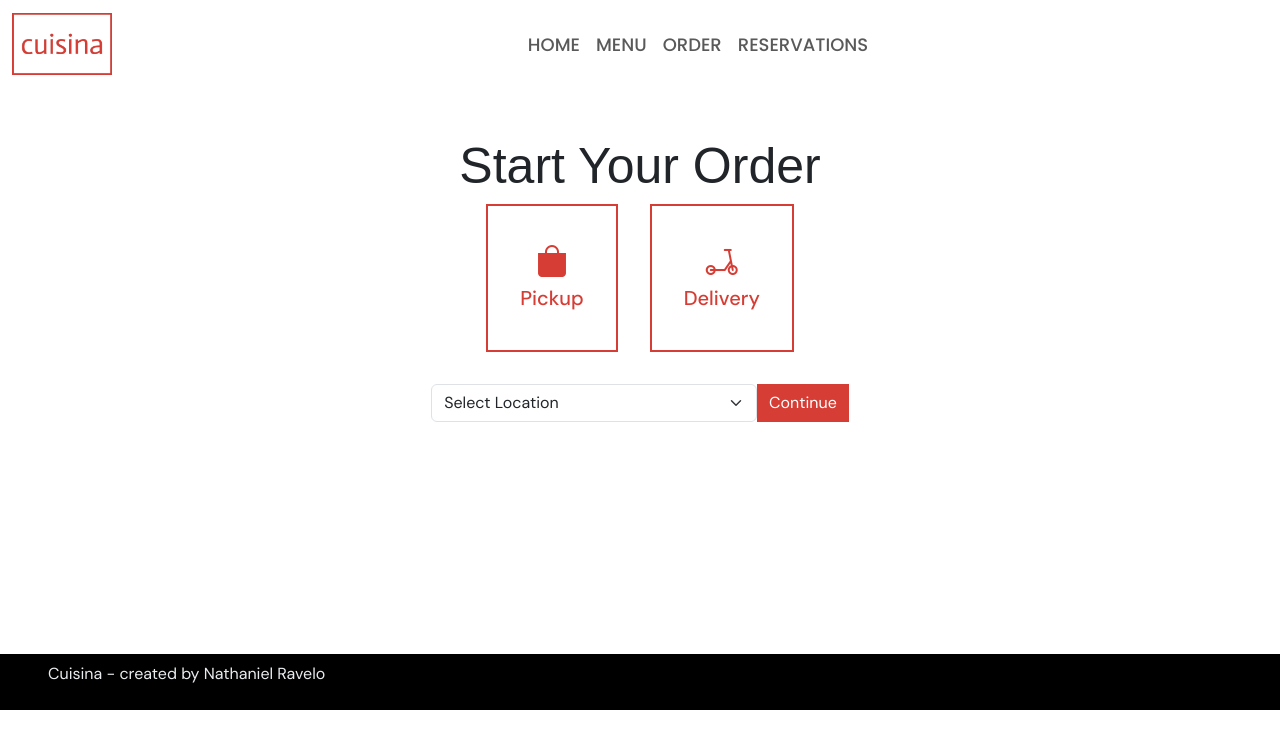
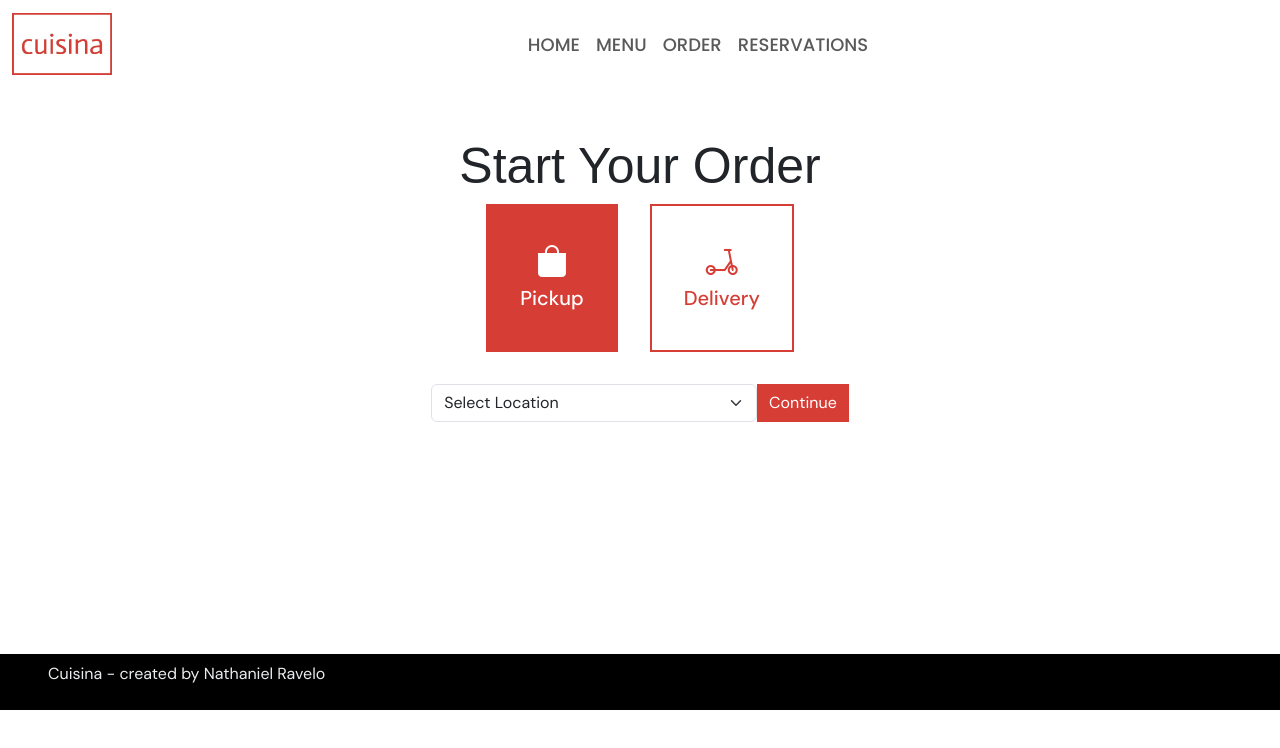
Before and after one commit to nmr15/nmr-cuisina, a React (Create React App) app: page /order in a window 1280 px wide. Shown: the top 748 px of the page. Built offline with nearby package versions, Linux system fonts and the light colour scheme; a web font is replaced by a local one.

Commit message:
order buttons

```diff
--- a/src/App.css
+++ b/src/App.css
@@ -233,7 +233,7 @@ ul
 
 .menu-dropdown-list-active
 {
-  height: 140px;
+  height: 150px;
   overflow: auto;
   transition: height 0.3s ease;
 }
@@ -257,6 +257,17 @@ ul
   text-align: center;
   color: var(--base-red);
   transition: all 0.3s ease-in;
+}
+
+.ordertype-card-selected
+{
+  margin: 0 1rem;
+  padding: 2rem;
+  border: 2px solid var(--base-red);
+  cursor: pointer;
+  text-align: center;
+  color: #fff;
+  background-color: var(--base-red);
 }
 
 .ordertype-card:hover
--- a/src/Components/Order.js
+++ b/src/Components/Order.js
@@ -2,17 +2,26 @@ import { useState, useEffect } from 'react';
 
 const StartOrder = () =>
 {
+  const [isSelected, setIsSelected] = useState('pickup');
+
+  const isPickup = isSelected === "pickup";
+  const isDelivery = isSelected === "delivery";
+
+  const handleClick = () =>
+  {
+
+  }
 
   return (
     <>
       <div className="container orderstart">
         <h1 className="heading text-center">Start Your Order</h1>
         <div className="ordertype d-flex justify-content-center">
-          <div className="ordertype-card" id="pickup" tabIndex="1">
+          <div className={isPickup ? "ordertype-card-selected" : "ordertype-card"} id="pickup" tabIndex="1" onClick={() => setIsSelected('pickup')}>
             <i class="bi bi-bag-fill" style={{fontSize: "2rem"}}></i>
             <h5>Pickup</h5>
           </div>
-          <div className="ordertype-card" id="delivery" tabIndex="2">
+          <div className={isDelivery ? "ordertype-card-selected" : "ordertype-card"} id="delivery" tabIndex="2" onClick={() => setIsSelected('delivery')}>
             <i class="bi bi-scooter" style={{ fontSize: "2rem" }}></i>
             <h5>Delivery</h5>
           </div>
```
